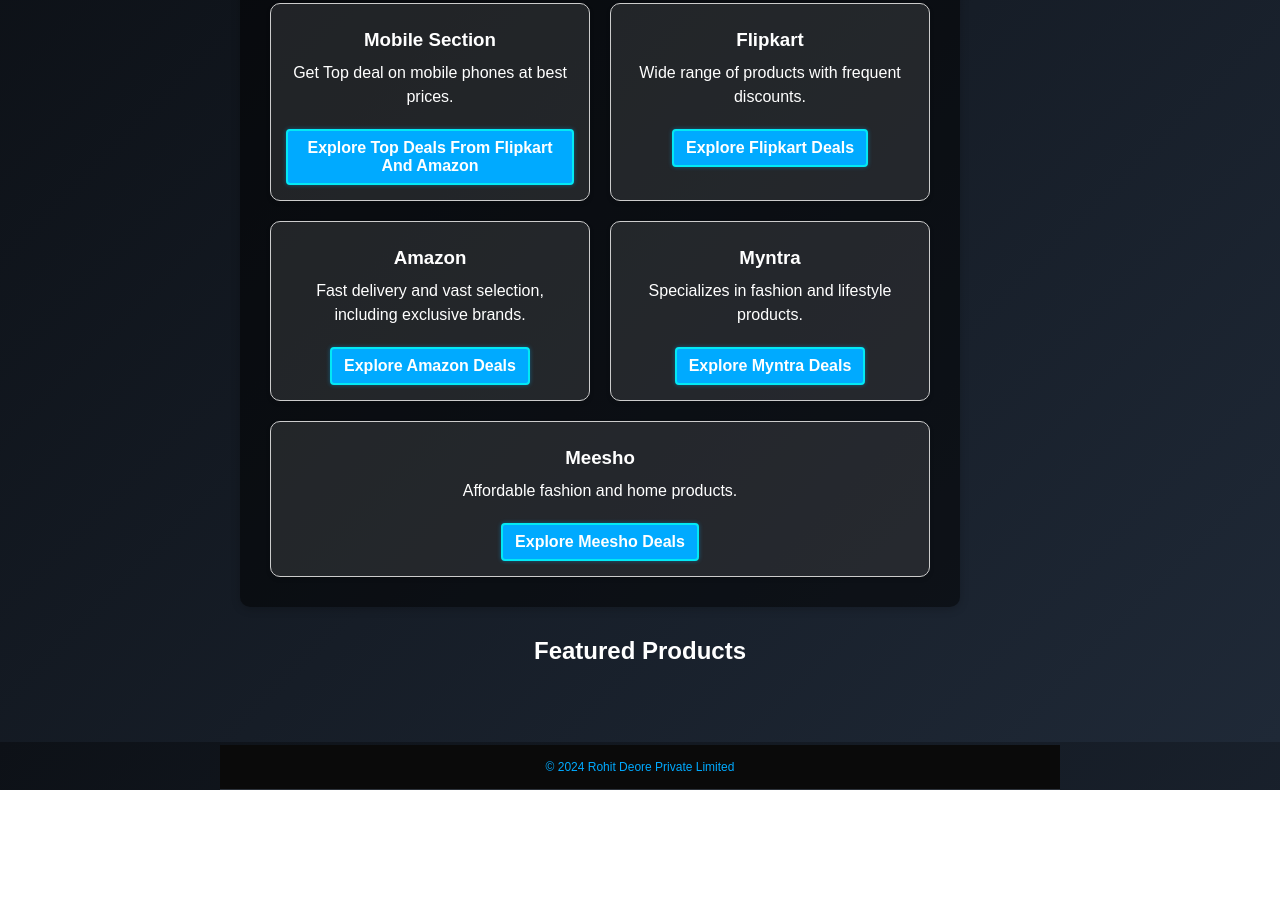
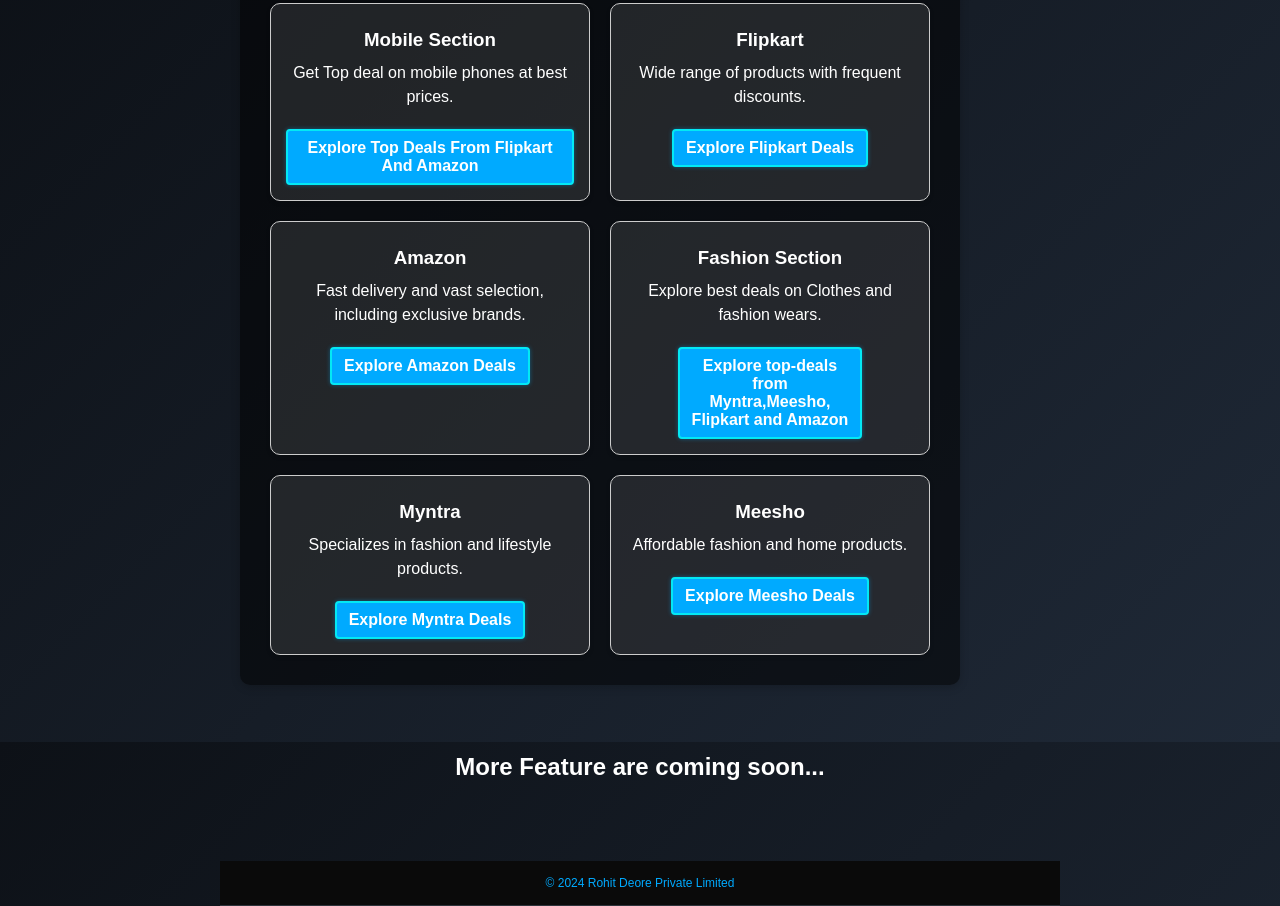
Before and after one commit to deore14567/PrototypeStore3.github.io, a plain HTML site: page shopping.html in a window 1280 px wide. Shown: the part 858-1764 px from the top of the page. Before the commit the page ends 1648 px from the top, so only its background shows below. Drawn offline with Linux system fonts and the light colour scheme.

Commit message:
shopping.html

```diff
--- a/shopping.html
+++ b/shopping.html
@@ -115,6 +115,11 @@
                 <a href="amazon.html" class="details-link">Explore Amazon Deals</a>
             </div>
             <div class="shop-card">
+                <h3>Fashion Section</h3>
+                <p>Explore best deals on Clothes and fashion wears.</p>
+                <a href="coming-soon.html" class="details-link">Explore top-deals<br> from<br> Myntra,Meesho,<br>Flipkart and Amazon</a>
+            </div>
+            <div class="shop-card">
                 <h3>Myntra</h3>
                 <p>Specializes in fashion and lifestyle products.</p>
                 <a href="myntra.html" class="details-link">Explore Myntra Deals</a>
@@ -125,9 +130,9 @@
                 <a href="meesho.html" class="details-link">Explore Meesho Deals</a>
             </div>
         </div>
-
+<br>
         <section class="featured-products">
-            <h2>Featured Products</h2>
+            <h2>More Feature are coming soon...</h2>
 
         </section>
     </main>
```
